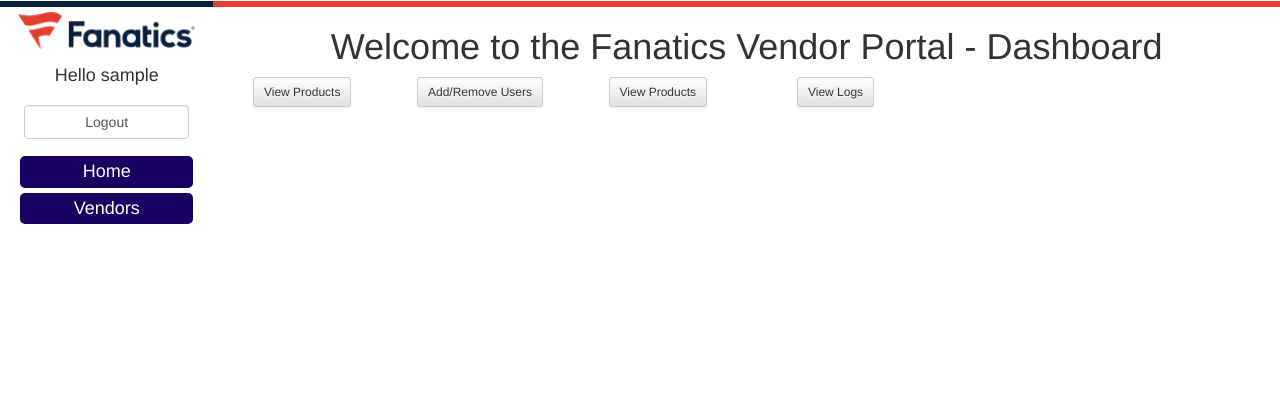
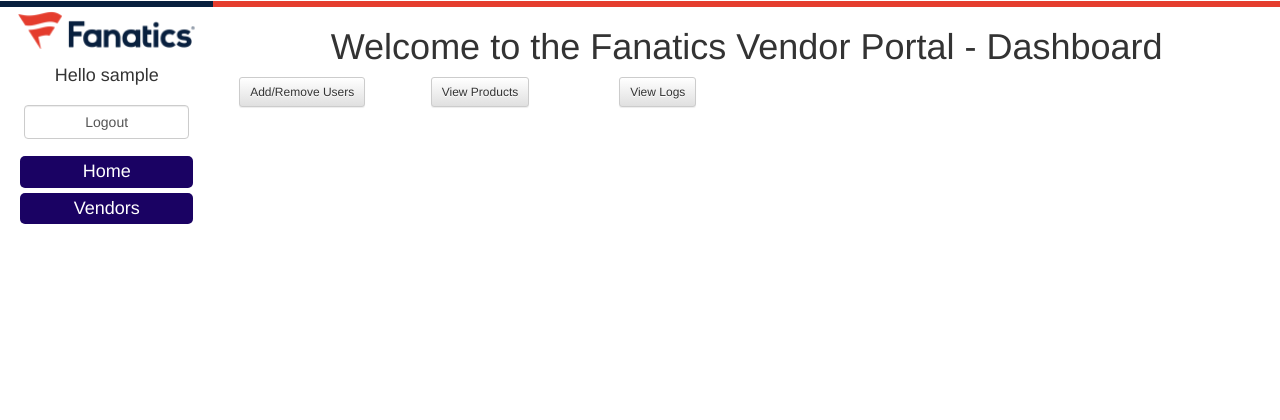
Before and after one commit to JustinKoning/HackCamp, a PHP site: page /view-vendor.php?id=1 in a window 1280 px wide. Shown: the top 420 px of the page. Run offline with PHP 8.4, Linux system fonts and the light colour scheme; the visitor is signed in with stand-in values (Sample User, id 1); data that the repository does not hold is empty; some libraries are stand-ins or nearby versions.

Commit message:
Update view-vendor.phtml

```diff
--- a/Views/view-vendor.phtml
+++ b/Views/view-vendor.phtml
@@ -7,7 +7,6 @@ if (isset($_SESSION["login"])) {
 
     echo '
     <div class="row" id="permission-buttons">
-        <div class="col-md-2"><a class="btn btn-default btn-sm" href="" role="button">View Products</a></div>
         <div class="col-md-2"><a class="btn btn-default btn-sm" href="/members.php?id=' . $_GET['id'] .'" role="button">Add/Remove Users</a></div>
         <div class="col-md-2"><a class="btn btn-default btn-sm" href="/view-products.php" role="button">View Products</a></div>
         <div class="col-md-2"><a class="btn btn-default btn-sm" href="" role="button">View Logs</a></div>
```
